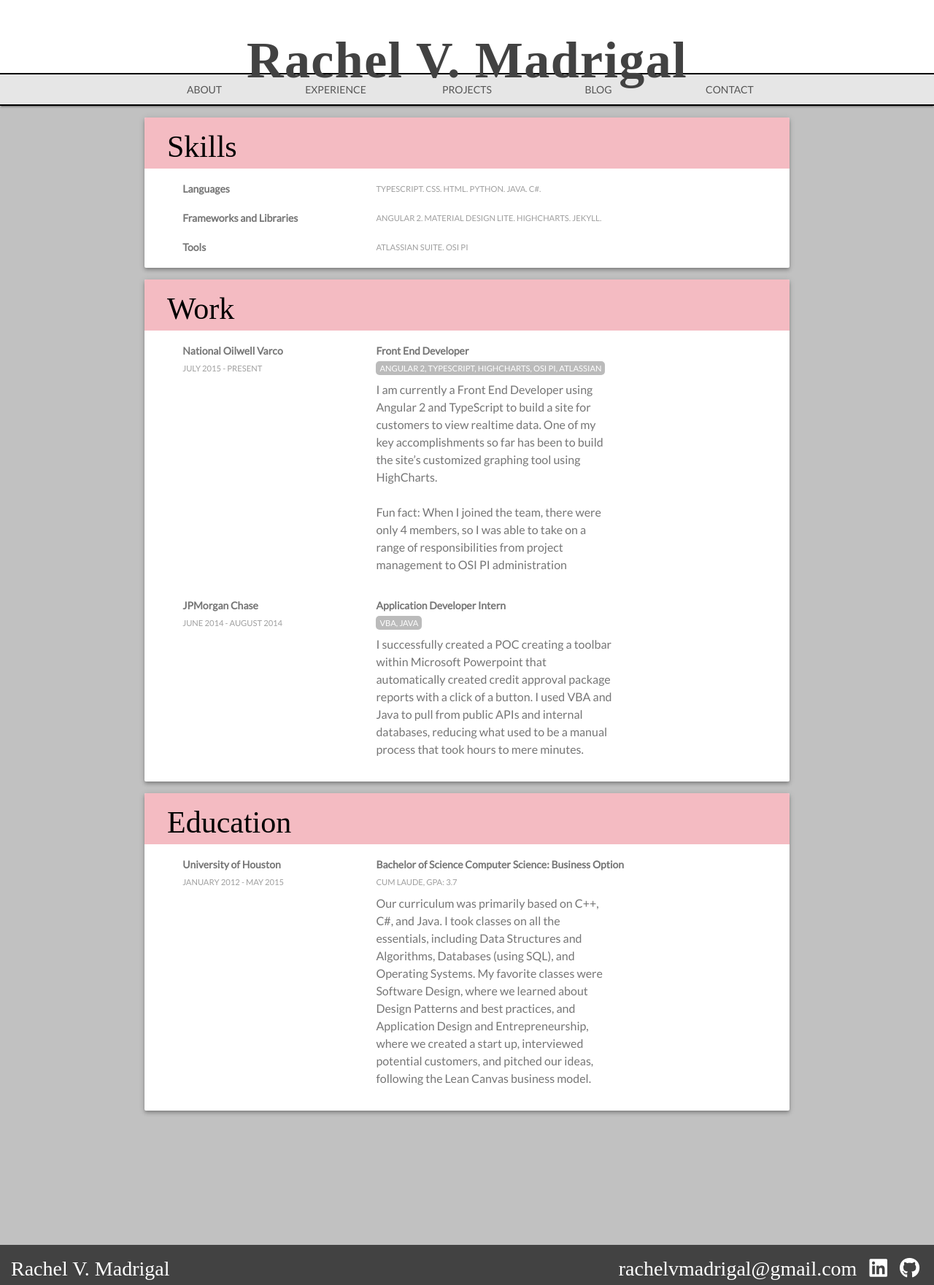
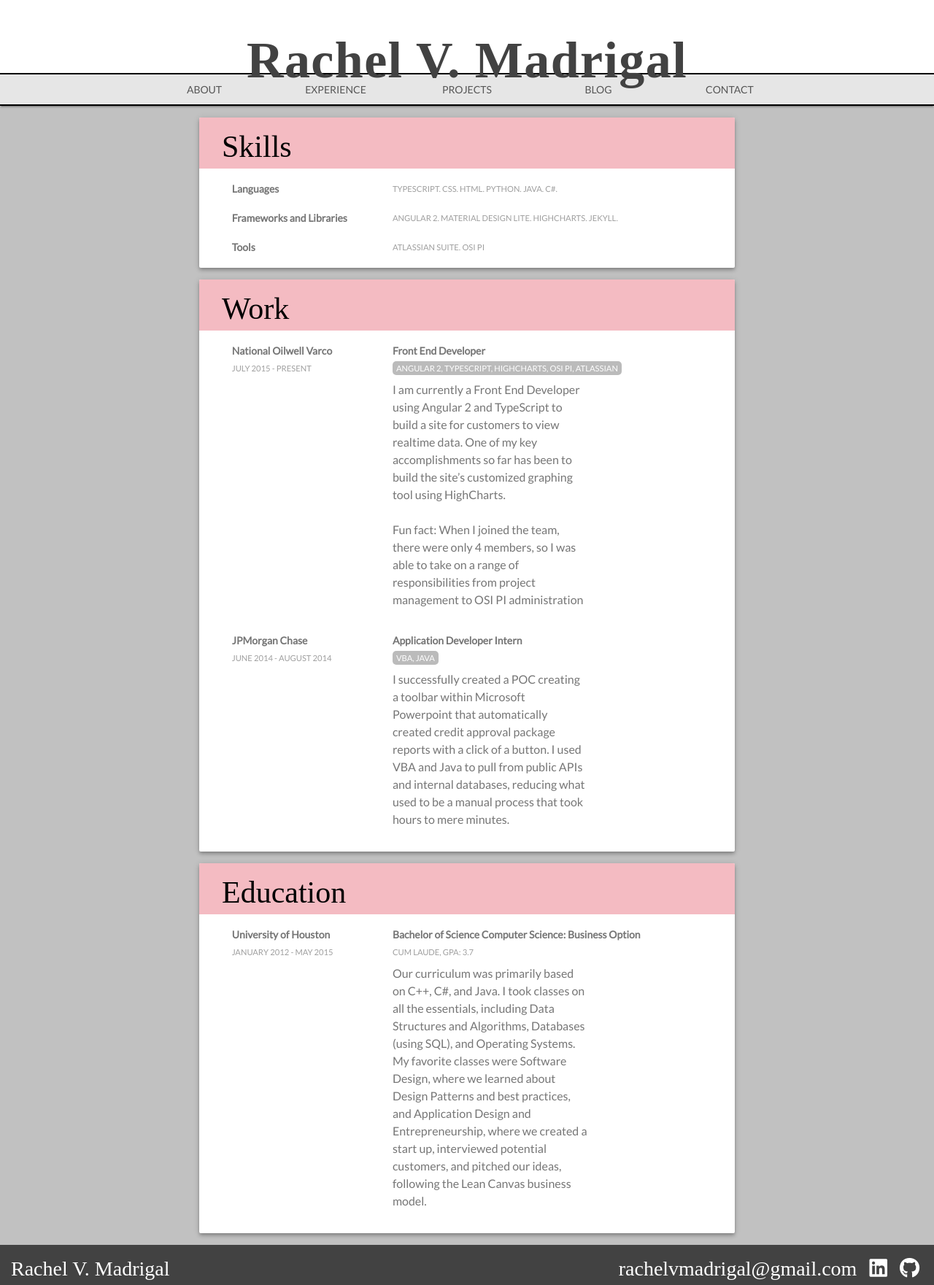
Before and after one commit to rachelmad/rachelmad.github.io, a Jekyll site: the page built from experience/index.html, in a window 1280 px wide. Shown: the whole page at 73% size. Built offline with Jekyll 4.4.1, drawn with Linux system fonts in a browser that asks for light colours; nearby versions of some CDN libraries; some web fonts are replaced.

Commit message:
Reduced large card sizes

```diff
--- a/_layouts/large_card.html
+++ b/_layouts/large_card.html
@@ -2,7 +2,7 @@
 layout: default
 ---
 
-<div class="mdl-cell mdl-cell--12-col mdl-card mdl-shadow--4dp">
+<div class="mdl-cell mdl-cell--10-col mdl-cell--1-offset mdl-card mdl-shadow--4dp">
     <div class="mdl-card__title">
         <div class="card-title"> {{ page.title }} </div>
     </div>
--- a/experience/index.html
+++ b/experience/index.html
@@ -2,7 +2,7 @@
 layout: default
 ---
 
-<div class="mdl-cell mdl-cell--12-col mdl-card mdl-shadow--4dp">
+<div class="mdl-cell mdl-cell--10-col mdl-cell--1-offset mdl-card mdl-shadow--4dp">
     <div class="mdl-card__title">
         <div class="card-title">Skills</div>
     </div>
@@ -30,7 +30,7 @@ layout: default
     </div>
 </div>
 
-<div class="mdl-cell mdl-cell--12-col mdl-card mdl-shadow--4dp">
+<div class="mdl-cell mdl-cell--10-col mdl-cell--1-offset mdl-card mdl-shadow--4dp">
     <div class="mdl-card__title">
         <div class="card-title">Work</div>
     </div>
@@ -55,7 +55,7 @@ layout: default
 </div>
 
 
-<div class="mdl-cell mdl-cell--12-col mdl-card mdl-shadow--4dp">
+<div class="mdl-cell mdl-cell--10-col mdl-cell--1-offset mdl-card mdl-shadow--4dp">
     <div class="mdl-card__title">
         <div class="card-title">Education</div>
     </div>
```
